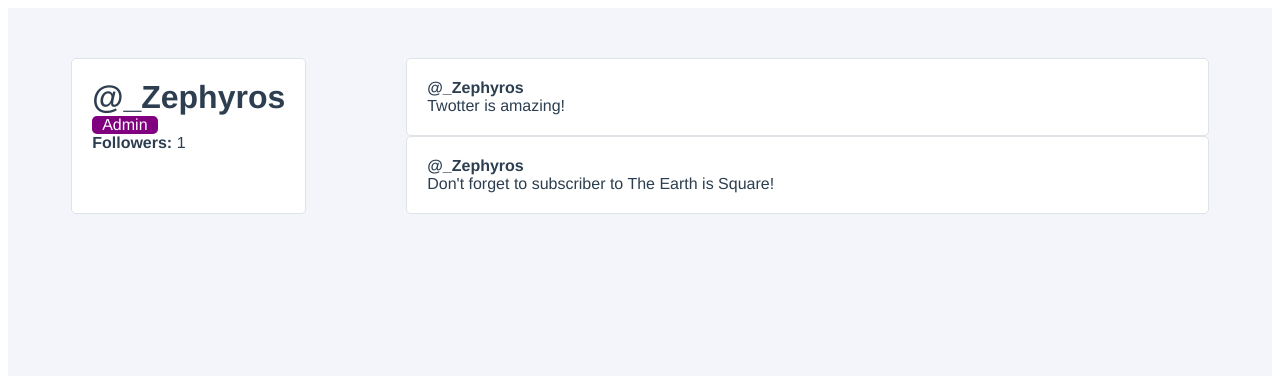
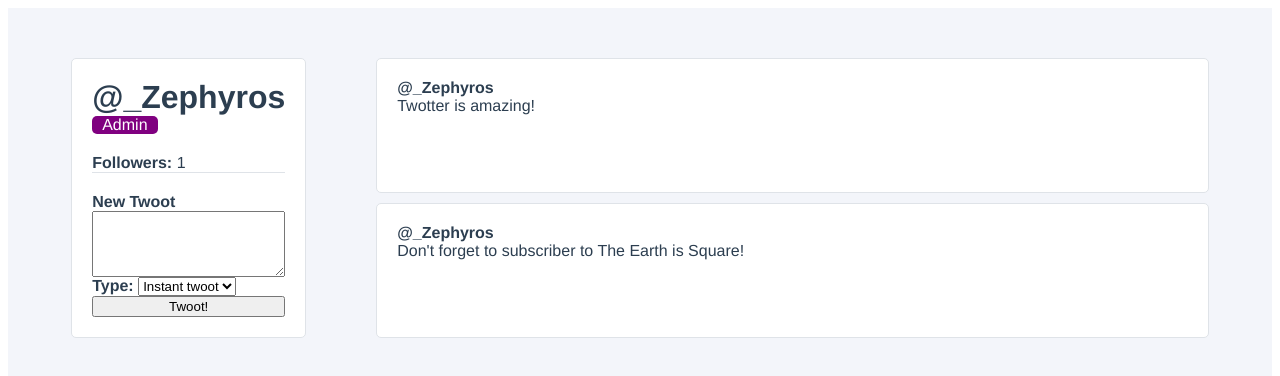
Before and after one commit to zephyrosjyd/twotter, a Vue app: page / in a window 1280 px wide. Shown: the top 376 px of the page. Built offline with nearby package versions, Linux system fonts and the light colour scheme.

Commit message:
✨ chapter 5

```diff
--- a/src/components/UserProfile.vue
+++ b/src/components/UserProfile.vue
@@ -6,6 +6,20 @@
       <div class="user-profile__follower-count">
         <strong>Followers: </strong> {{ followers }}
       </div>
+      <form class="user-profile__create-twoot" @submit.prevent="createNewTwoot">
+        <label for="newTwoot"><strong>New Twoot</strong></label>
+        <textarea id="newTwoot" rows="4" v-model="newTwootContent" />
+
+        <div class="user-profile__create-twoot-type">
+          <label for="newTwootType"><strong>Type: </strong></label>
+          <select id="newTwootType" v-model="selectedTwootType">
+            <option :value="option.value" v-for="(option, index) in twootTypes" :key="index">
+              {{ option.name }}
+            </option>
+          </select>
+        </div>
+        <button> Twoot! </button>
+      </form>
     </div>
     <div class="user-profile__twoots-wrapper">
       <TwootItem
@@ -27,6 +41,12 @@
   components: { TwootItem },
   data() {
     return {
+      newTwootContent: '',
+      selectedTwootType: 'instant',
+      twootTypes: [
+        { value: 'draft', name: 'Draft' },
+        { value: 'instant', name: 'Instant twoot' }
+      ],
       followers: 0,
       user: {
         id: 1,
@@ -60,6 +80,14 @@
     },
     toggleFavorite(id) {
       console.log(`favorited twoot is #${id}`);
+    },
+    createNewTwoot() {
+      if (this.newTwootContent && this.selectedTwootType !== 'draft') {
+        this.user.twoots.unshift({
+          id: this.user.twoots.length + 1, content: this.newTwootContent
+        });
+        this.newTwootContent = '';
+      }
     }
   },
   mounted() {
@@ -73,7 +101,7 @@
   display: grid;
   grid-template-columns: 1fr 3fr;
   /* width: 100%; */
-  gap: 50px;
+  gap: 20px;
   padding: 50px 5%;
 }
 
@@ -93,9 +121,22 @@
   border-radius: 5px;
   margin-right: auto;
   padding: 0 10px;
+  margin-bottom: 20px;
 }
 
 h1 {
   margin: 0;
 }
+
+.user-profile__twoots-wrapper {
+  display: grid;
+  grid-gap: 10px
+}
+
+.user-profile__create-twoot {
+  border-top: 1px solid #dfe3e8;
+  padding-top: 20px;
+  display: flex;
+  flex-direction: column;
+}
 </style>
```
